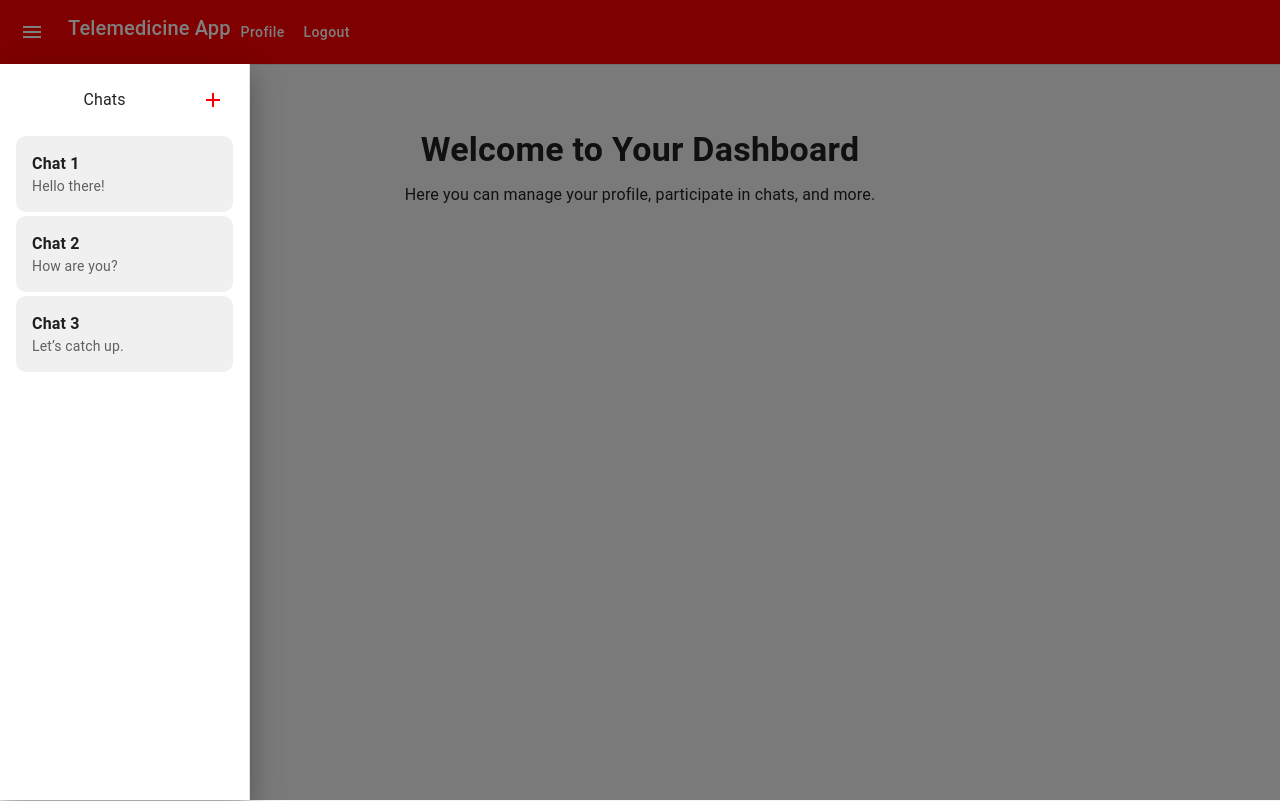
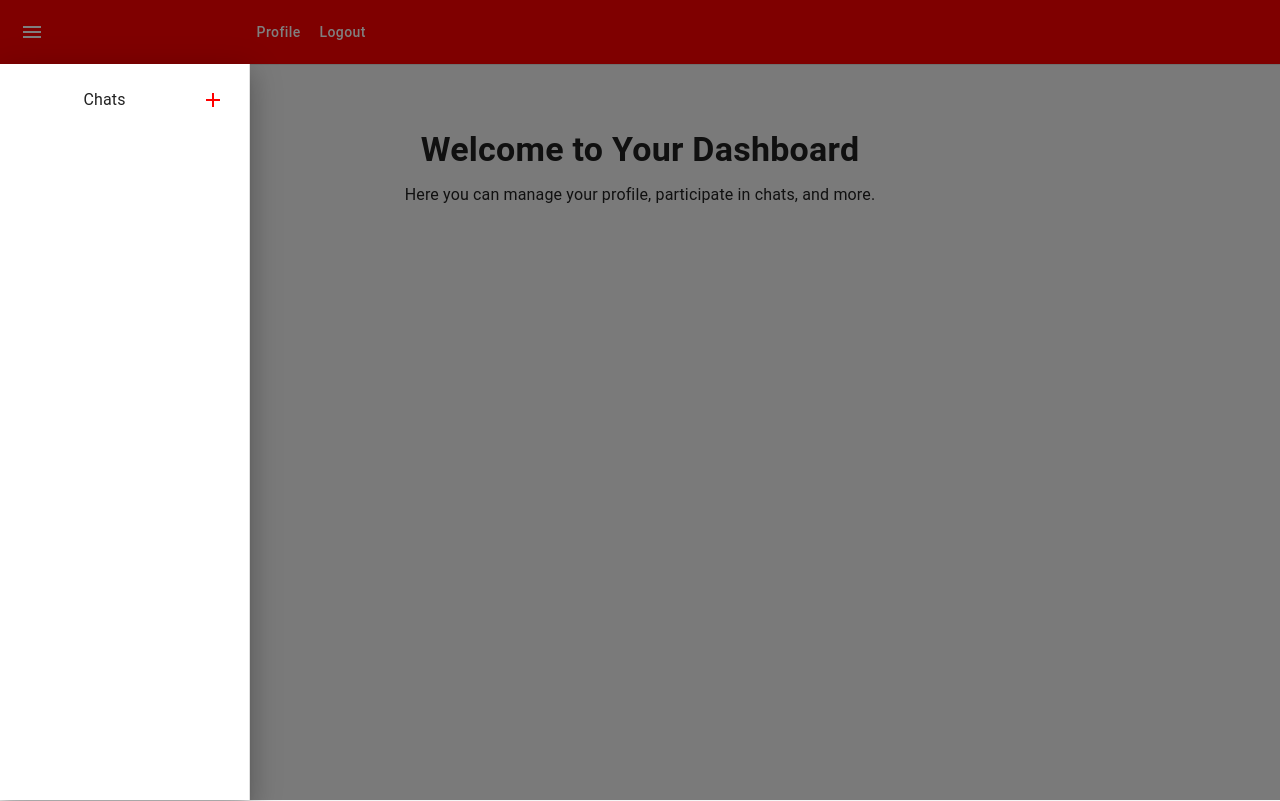
Before and after one commit to Prainex/medicine-chatbot, a Next.js app: page /user/dashboard in a window 1280 px wide. Both pictures are taken after a click on the button "menu". Built offline with nearby package versions, Linux system fonts and the light colour scheme.

Commit message:
add chat add and delete for patients

```diff
--- a/app/user/dashboard/page.js
+++ b/app/user/dashboard/page.js
@@ -1,29 +1,64 @@
 'use client'
-import React, { useState } from 'react';
+import React, { useState, useEffect } from 'react';
 import { Container, Typography, AppBar, Toolbar, Button, Box, List, ListItem, ListItemText, ButtonBase, Drawer, IconButton, Tooltip, Paper } from '@mui/material';
 import MenuIcon from '@mui/icons-material/Menu';
 import AddIcon from '@mui/icons-material/Add';
+import DeleteIcon from '@mui/icons-material/Delete';
 import { useTheme } from '@mui/material/styles';
-import { useRouter } from 'next/navigation'; // Use 'next/navigation' for routing in App Router
+import { useRouter } from 'next/navigation';
 
 export default function PatientDashboard() {
-  const chats = [
-    { id: 1, name: 'Chat 1', message: 'Hello there!' },
-    { id: 2, name: 'Chat 2', message: 'How are you?' },
-    { id: 3, name: 'Chat 3', message: 'Let’s catch up.' },
-    // Add more chats as needed
-  ];
+    const [chats, setChats] = useState([]);
     const [drawerOpen, setDrawerOpen] = useState(false);
     const router = useRouter();
     const theme = useTheme();
+
+    // Load chats from local storage when the component mounts
+    useEffect(() => {
+      const loadChats = () => {
+        try {
+          const savedChats = JSON.parse(localStorage.getItem('chats')) || [];
+          setChats(savedChats);
+        } catch (error) {
+          console.error("Error loading chats from local storage", error);
+          setChats([]);
+        }
+      };
+
+      loadChats();
+    }, []);
+
+    // Save chats to local storage whenever they are updated
+    useEffect(() => {
+      if (chats.length > 0) {
+        localStorage.setItem('chats', JSON.stringify(chats));
+      }
+    }, [chats]);
 
     const handleDrawerToggle = () => {
       setDrawerOpen(!drawerOpen);
     };
 
     const handleNewChat = () => {
-    // Handle creating a new chat
-    console.log("New chat created");
+      const newChat = {
+        id: chats.length + 1,
+        name: `Chat ${chats.length + 1}`,
+        message: 'New chat created',
+      };
+      setChats([...chats, newChat]);
+      // Explicitly save to localStorage after adding new chat
+      localStorage.setItem('chats', JSON.stringify([...chats, newChat]));
+    };
+
+    const handleDeleteChat = (chatId) => {
+      const updatedChats = chats.filter(chat => chat.id !== chatId);
+      setChats(updatedChats);
+      // Explicitly save to localStorage after deletion
+      if (updatedChats.length > 0) {
+        localStorage.setItem('chats', JSON.stringify(updatedChats));
+      } else {
+        localStorage.removeItem('chats');
+      }
     };
 
     return (
@@ -34,11 +69,11 @@ export default function PatientDashboard() {
             <IconButton edge="start" color="inherit" aria-label="menu" onClick={handleDrawerToggle} sx={{ mr: 2 }}>
               <MenuIcon />
             </IconButton>
-          <ButtonBase onClick={() => router.push('/')}>
+            <Button onClick={() => router.push('/')}>
               <Typography variant="h6" sx={{ flexGrow: 1 }}>
                 Telemedicine App
               </Typography>
-          </ButtonBase>
+            </Button>
             <Button color="inherit" onClick={() => router.push('/profile')}>
               Profile
             </Button>
@@ -55,7 +90,7 @@ export default function PatientDashboard() {
             open={drawerOpen}
             onClose={handleDrawerToggle}
             ModalProps={{
-            keepMounted: true, // Better open performance on mobile.
+              keepMounted: true,
             }}
             sx={{
               '& .MuiDrawer-paper': {
@@ -86,17 +121,28 @@ export default function PatientDashboard() {
                       borderRadius: '10px',
                       backgroundColor: '#f0f0f0',
                       '&:hover': {
-                      backgroundColor: '#FFF4F2', // Custom hover color
+                        backgroundColor: '#FFF4F2',
                       },
                       display: 'flex',
-                    flexDirection: 'column',
-                    alignItems: 'flex-start',
+                      alignItems: 'center',
+                      justifyContent: 'space-between',
                       p: 2,
                     }}
-                  onClick={() => console.log(`Chat ${chat.id} selected`)}
                   >
+                    <Box sx={{ display: 'flex', flexDirection: 'column', alignItems: 'flex-start' }}>
                       <Typography variant="body1" sx={{ fontWeight: 'bold' }}>{chat.name}</Typography>
                       <Typography variant="body2" sx={{ color: theme.palette.text.secondary }}>{chat.message}</Typography>
+                    </Box>
+                    <IconButton
+                      onClick={(e) => {
+                        e.stopPropagation();
+                        handleDeleteChat(chat.id);
+                      }}
+                      edge="end"
+                      color="error"
+                    >
+                      <DeleteIcon />
+                    </IconButton>
                   </ListItem>
                 ))}
               </List>
@@ -105,7 +151,6 @@ export default function PatientDashboard() {
 
           {/* Main Content */}
           <Box sx={{ flexGrow: 1, mt: 8, overflowY: 'auto' }}>
-          {/* Patient Dashboard */}
             <Container sx={{ textAlign: 'center', mt: 0 }}>
               <Typography variant="h4" gutterBottom>
                 Welcome to Your Dashboard
@@ -113,7 +158,6 @@ export default function PatientDashboard() {
               <Typography variant="body1">
                 Here you can manage your profile, participate in chats, and more.
               </Typography>
-            {/* Add more components or links to other pages as needed */}
             </Container>
           </Box>
         </Box>
--- a/app/user/doctor/page.js
+++ b/app/user/doctor/page.js
@@ -156,7 +156,7 @@ export default function PatientDashboard() {
                 Welcome to Your Dashboard
               </Typography>
               <Typography variant="body1">
-                Here you can manage your profile, participate in chats, and more.
+                Here you can manage your profile, speak to patients, and more.
               </Typography>
             </Container>
           </Box>
```
Lines whose indentation alone changed are shown as unchanged.
